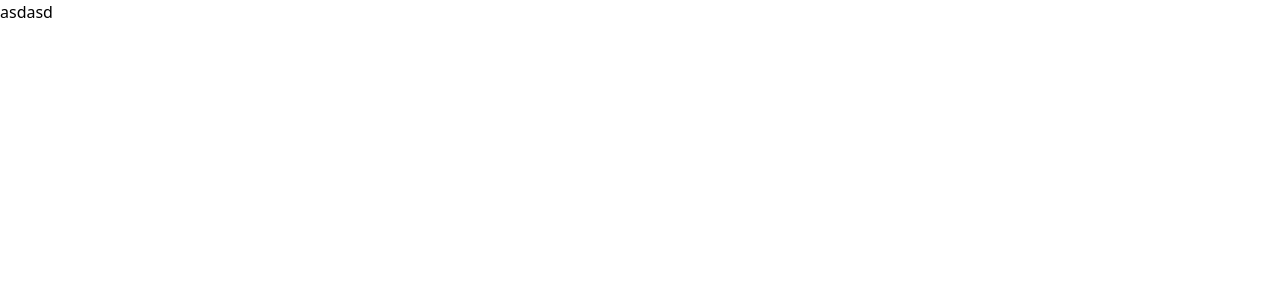
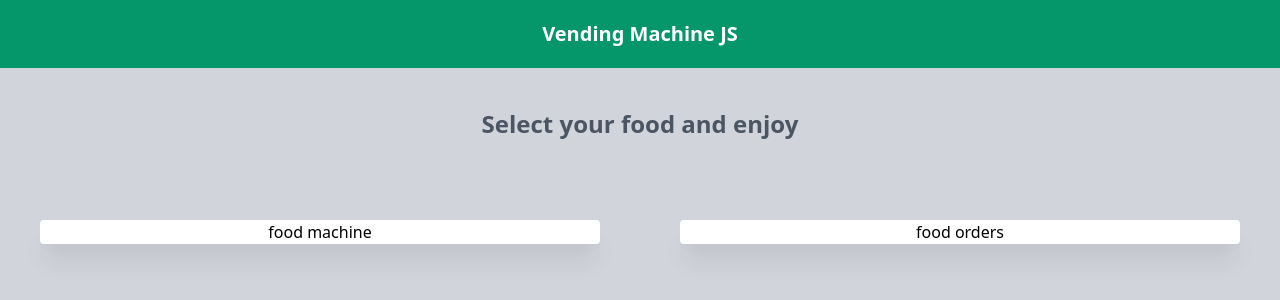
Before and after one commit to CarlosAbarcaDev/vending-machine, a React (Create React App) app: page / in a window 1280 px wide. Shown: the top 300 px of the page. Built offline with nearby package versions, Linux system fonts and the light colour scheme.

Commit message:
components creation

```diff
--- a/src/App.js
+++ b/src/App.js
@@ -1,9 +1,23 @@
 import React from 'react';
-
-
+import Navbar from './Components/Navbar'
+import FoodMachine from './Views/FoodMachine';
+import FoodOrders from './Views/FoodOrders';
 const App = () => {
   return (
-    <h1>asdasd</h1>
+    <div className='bg-gray-300 h-screen'>
+    <Navbar />
+    <div className='w-full flex justify-center mt-10'>
+      <h1 className='text-2xl font-bold text-gray-600'>Select your food and enjoy</h1>
+    </div>
+    <div className='w-full flex mt-20 '>
+      <div className='w-1/2 flex  justify-center rounded shadow-xl mx-10 bg-white'>
+        <FoodMachine />
+      </div>
+      <div className='w-1/2 flex  justify-center rounded shadow-xl mx-10 bg-white'>
+        <FoodOrders />
+      </div>
+    </div>
+    </div>
    );
 }
 
--- /dev/null
+++ b/src/Components/Navbar/index.js
@@ -0,0 +1,12 @@
+import React from 'react';
+
+
+const Navbar = () => {
+    return (
+        <div className='w-full p-5 flex justify-center bg-green-600'>
+            <h1 className='text-white font-bold text-xl'>Vending Machine JS</h1>
+        </div>
+     );
+}
+
+export default Navbar;
--- /dev/null
+++ b/src/Views/FoodMachine/index.js
@@ -0,0 +1,8 @@
+import React from 'react';
+
+
+const FoodMachine = () => {
+    return ( <h1>food machine</h1> );
+}
+
+export default FoodMachine;
--- /dev/null
+++ b/src/Views/FoodOrders/index.js
@@ -0,0 +1,8 @@
+import React from 'react';
+
+
+const FoodOrders = () => {
+    return ( <h1>food orders</h1> );
+}
+
+export default FoodOrders;
```
